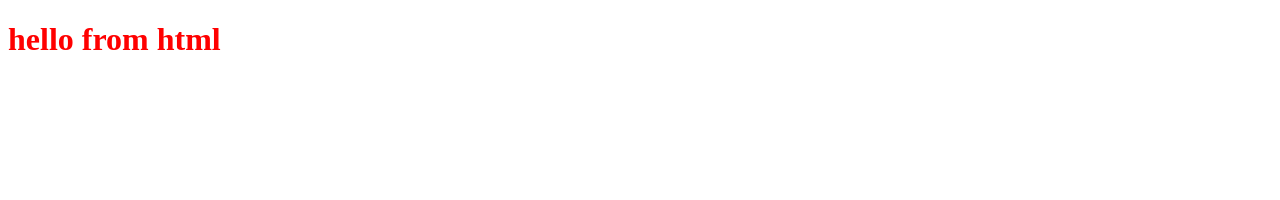
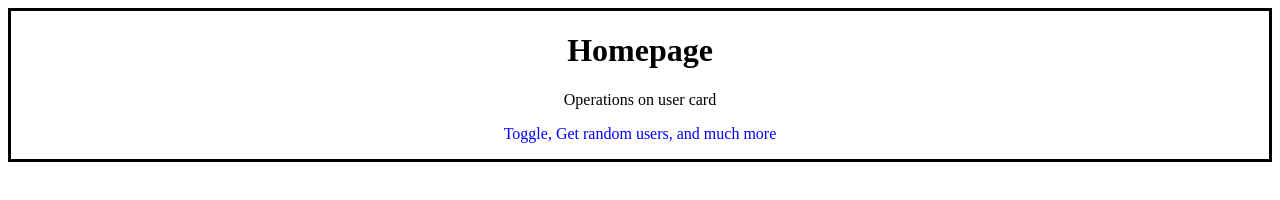
Before and after one commit to harshitha888923/autosuggest, a website: page frontend/index.html in a window 1280 px wide. Drawn offline with Linux system fonts and the light colour scheme.

Commit message:
Initial commit

```diff
--- a/frontend/index.css
+++ b/frontend/index.css
@@ -1,3 +1,14 @@
 h1{
-    color:red
+    color:black;
 }
+
+#home-intro{
+    text-align:center;
+    border: 3px solid black;
+}
+#p1{
+    color:blue;
+}
+#home-intro:hover{
+    background-color:lightgray;
+}
--- a/frontend/index.html
+++ b/frontend/index.html
@@ -7,7 +7,11 @@
     <link rel="stylesheet" href="index.css">
 </head>
 <body>
-    <h1> hello from html </h1>
+    <div id="home-intro">
+    <h1> Homepage</h1>
+    <p> Operations on user card</p>
+    <p id="p1"> Toggle, Get random users, and much more</p>
+    </div>
     <script src="index.js"></script>
 </body>
 </html>
--- a/frontend/index.js
+++ b/frontend/index.js
@@ -1,2 +1,2 @@
 console.log("hello ")
-alert("hello")
+/*alert("hello")
--- a/package.json
+++ b/package.json
@@ -17,5 +17,8 @@
   "bugs": {
     "url": "https://github.com/harshitha888923/autosuggest/issues"
   },
-  "homepage": "https://github.com/harshitha888923/autosuggest#readme"
+  "homepage": "https://github.com/harshitha888923/autosuggest#readme",
+  "dependencies": {
+    "express": "^5.2.1"
+  }
 }
```
